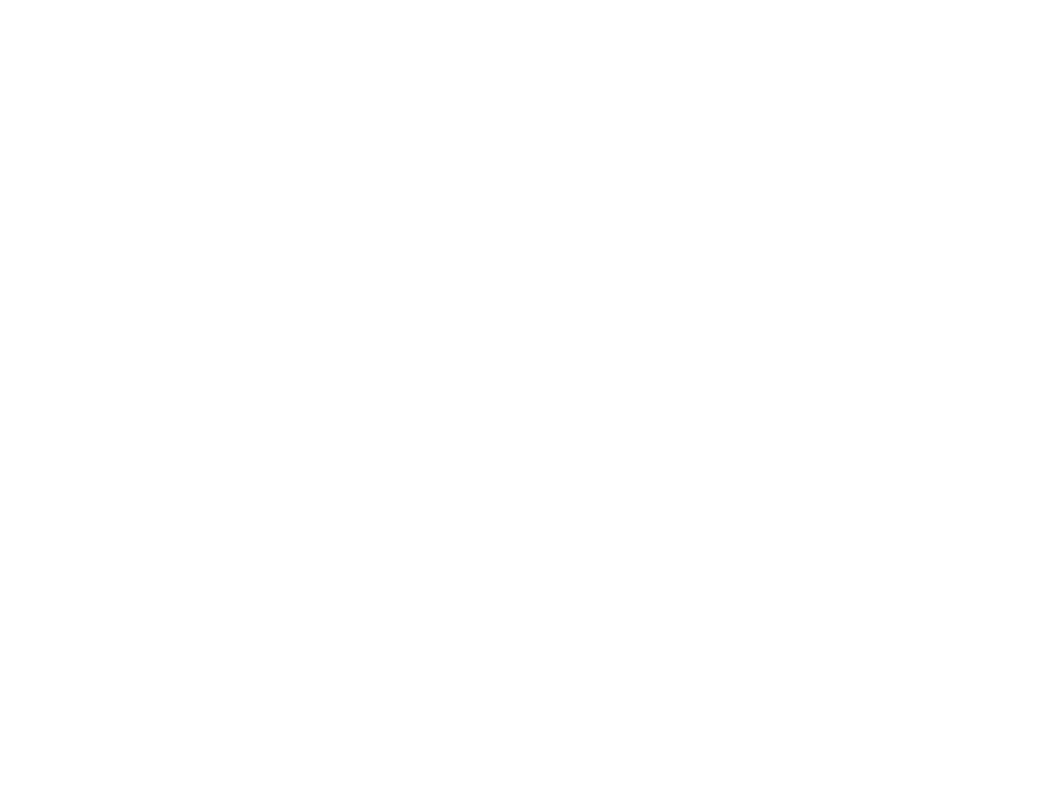
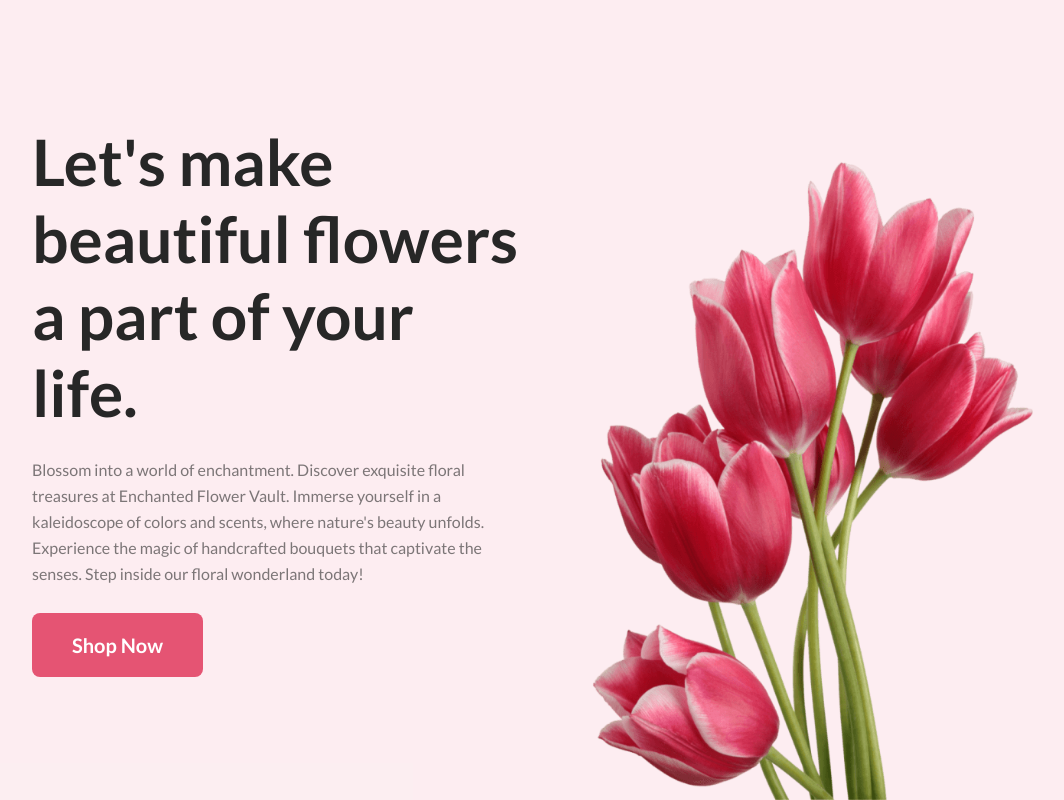
Before and after one commit to nrromie/flower-shop-assignment, a plain HTML site: page index.html in a window 1280 px wide. Shown: the whole page, without its empty margins (96-1160 px from the left). Drawn offline with Linux system fonts and the light colour scheme.

Commit message:
Added header section

```diff
--- a/index.html
+++ b/index.html
@@ -5,8 +5,26 @@
     <meta name="viewport" content="width=device-width, initial-scale=1.0">
     <title>Enchanted Flower Vault</title>
     <link rel="stylesheet" href="styles/styles.css">
+    <link rel="preconnect" href="https://fonts.googleapis.com">
+    <link rel="preconnect" href="https://fonts.gstatic.com" crossorigin>
+    <link href="https://fonts.googleapis.com/css2?family=Lato:wght@400;700&family=Work+Sans:ital,wght@0,500;0,600;0,700;1,400&display=swap" rel="stylesheet">
 </head>
 <body>
+    <header>
+        <div class="banner">
+            <div class="banner-text">
+                <h1 class="banner-title">Let's make beautiful flowers a part of your life.</h1>
+                <div class="banner-description">Blossom into a world of enchantment. Discover exquisite floral treasures at Enchanted Flower Vault. Immerse yourself in a kaleidoscope of colors and scents, where nature's beauty unfolds. Experience the magic of handcrafted bouquets that captivate the senses. Step inside our floral wonderland today!</div>
+                <button class="primary-btn">Shop Now</button>
+            </div>
+            <div class="banner-image-container">
+                <img src="images/banner-flower.png" alt="Banner Image" class="banner-image">
+            </div>
+        </div>
+    </header>
+    <main></main>
+    <footer>
 
+    </footer>
 </body>
 </html>
--- a/styles/styles.css
+++ b/styles/styles.css
@@ -1,4 +1,59 @@
 *{
     margin: 0;
     padding: 0;
+    font-family: 'Lato', sans-serif;
 }
+
+/* Header and Banner Section */
+
+.banner{
+    background: rgba(229, 84, 115, 0.10);
+    height: 100vh;
+    display: flex;
+    justify-content: space-between;
+    align-items: center;
+    gap: 5%;
+    padding: 0 10%;
+}
+
+.banner-image-container{
+    display: flex;
+    justify-content: end;
+    align-items: end;
+    height: 100%;
+    width: 50%;
+}
+
+.banner-image{
+    height: 80%;
+    max-width: 100%;
+}
+
+.banner-text{
+    width: 50%;
+}
+
+.banner-title{
+    color: #272727;
+    font-size: 4rem;
+    font-weight: 800;
+    margin-bottom: 26px;
+}
+
+.banner-description{
+    color: rgba(39, 39, 39, 0.60);
+    font-size: 1rem;
+    font-weight: 400;
+    line-height: 26px;
+    margin-bottom: 26px;
+}
+
+.primary-btn{
+    color: #FFF;
+    font-size: 20px;
+    font-weight: 700;
+    border-radius: 8px;
+    background: #E55473;
+    border: none;
+    padding: 20px 40px;
+}
```
Also changed, not shown: images/banner-flower.png (renamed from images/pngwing 10.png), images/pngwing.png (renamed from images/pngwing 6.png), 2 other files.
